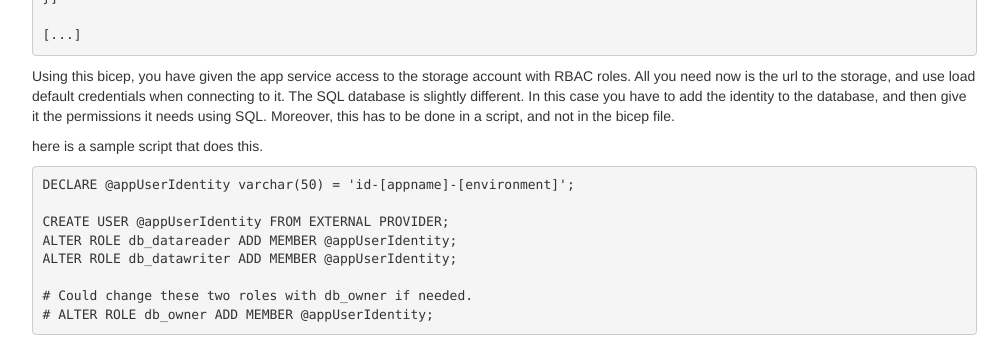
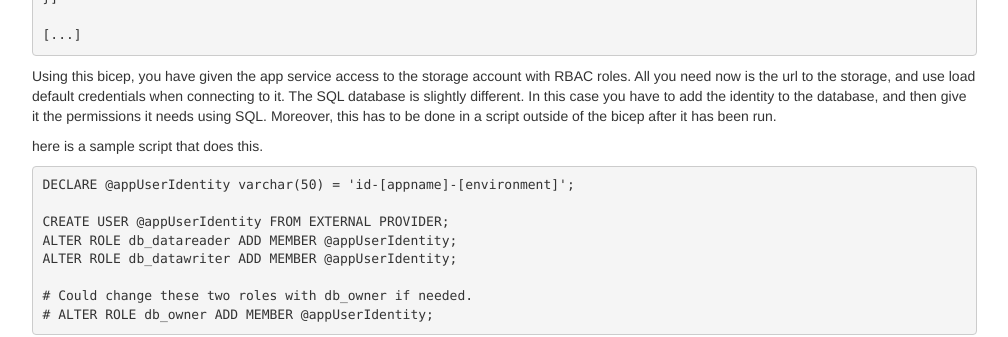
Before and after one commit to stiasta/stiasta.github.io, a Jekyll site: the page built from _posts/2023-09-13-becoming-more-efficient-with-iac.md, in a window 1280 px wide and 900 px high, scrolled down 3134 px. Shown: the part 281-618 px from the top of the window, without its empty margins (38-1046 px from the left). Built offline with Jekyll 4.4.1, drawn with Linux system fonts in a browser that asks for light colours; nearby versions of some CDN libraries.

Commit message:
Update 2023-09-13-becoming-more-efficient-with-iac.md

````diff
--- a/_posts/2023-09-13-becoming-more-efficient-with-iac.md
+++ b/_posts/2023-09-13-becoming-more-efficient-with-iac.md
@@ -139,7 +139,7 @@ resource storageAccountRoleAssignment 'Microsoft.Authorization/roleAssignments@2
 [...]
 ```
 
-Using this bicep, you have given the app service access to the storage account with RBAC roles. All you need now is the url to the storage, and use load default credentials when connecting to it. The SQL database is slightly different. In this case you have to add the identity to the database, and then give it the permissions it needs using SQL. Moreover, this has to be done in a script, and not in the bicep file.
+Using this bicep, you have given the app service access to the storage account with RBAC roles. All you need now is the url to the storage, and use load default credentials when connecting to it. The SQL database is slightly different. In this case you have to add the identity to the database, and then give it the permissions it needs using SQL. Moreover, this has to be done in a script outside of the bicep after it has been run.
 
 here is a sample script that does this.
 ```sql
````
